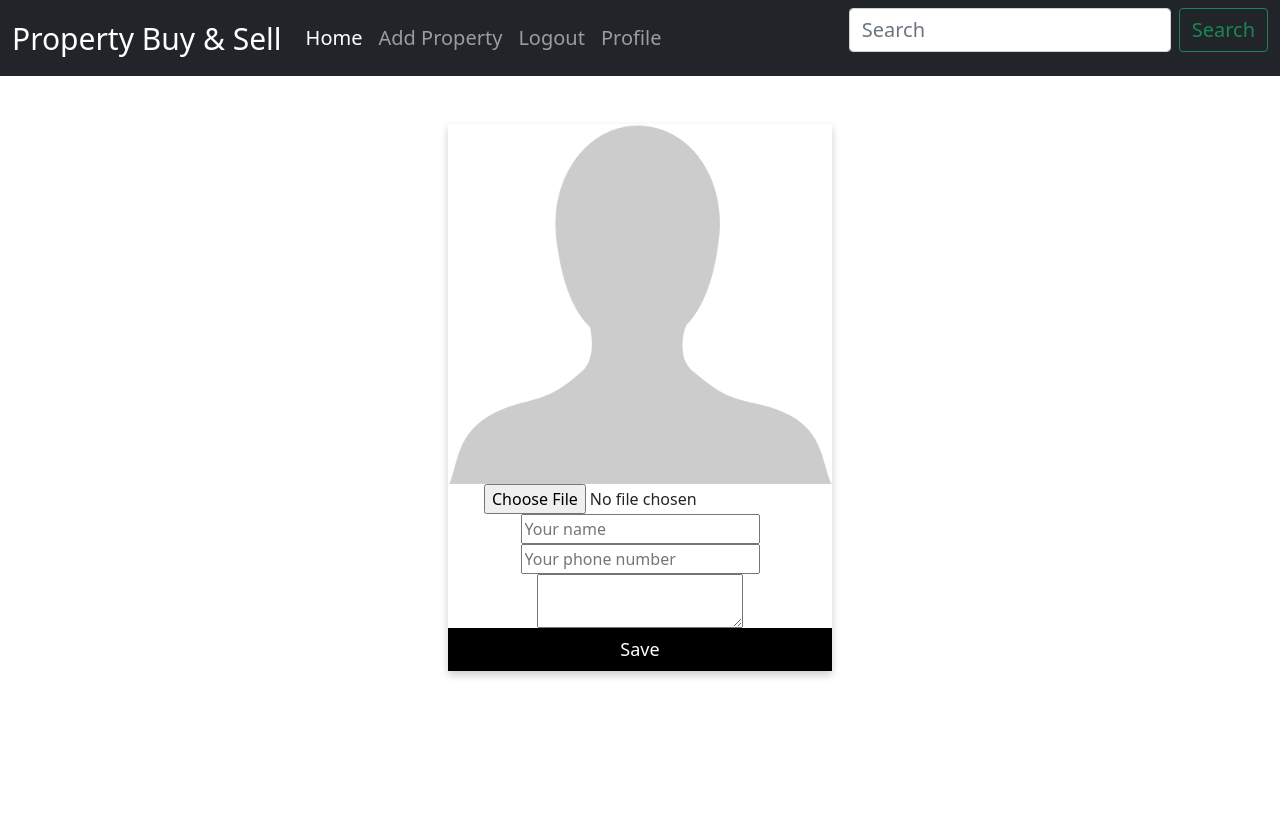
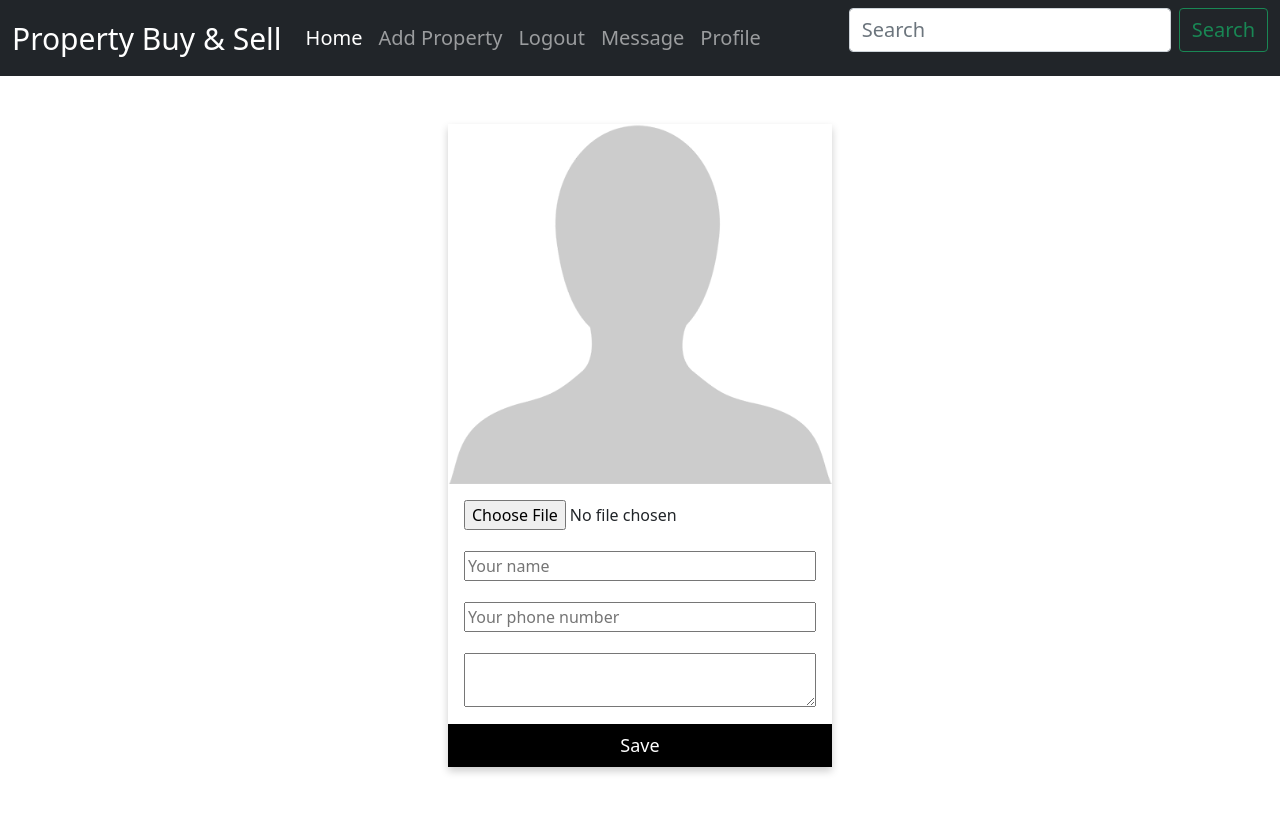
Before and after one commit to mdShakilHossainNsu2018/cse_482_project, a PHP site: the page made by views/profile/edit_profile.php in a window 1280 px wide. Before the commit the page ends 678 px from the top, so only its background shows below. Run offline with PHP 8.4, Linux system fonts and the light colour scheme; the template is opened without the code that fills it, so the values that code supplies are empty; the visitor is signed in with stand-in values (Sample User, id 1).

Commit message:
edit profile css

```diff
--- a/Session.php
+++ b/Session.php
@@ -2,6 +2,8 @@
 if (session_status() === PHP_SESSION_NONE) {
     session_start();
 }
+require_once("database/UserHelper.php");
+
 class Session
 {
 
@@ -25,6 +27,16 @@ class Session
         return null;
     }
 
+    public static function isAdmin(): bool
+    {
+       $user =  UserHelper::getUserById(self::getLoggedInUserId());
+       if ($user['is_admin'] == 1){
+           return true;
+       } else{
+           return false;
+       }
+    }
+
     public static function getLoggedInUserId(){
         if(self::isAuthenticated()){
             return $_SESSION["user_id"];
--- a/views/auth/LoginAction.php
+++ b/views/auth/LoginAction.php
@@ -3,7 +3,7 @@ if (session_status() === PHP_SESSION_NONE) {
     session_start();
 }
 require_once(getenv("ROOT")."Session.php");
-require("../../database/UserHelper.php");
+require_once("../../database/UserHelper.php");
 if(isset($_SESSION["loggedin"]) && $_SESSION["loggedin"] === true){
     echo "<script>window.location.href = `".SITE_URL."index.php`</script>";
     exit;
--- a/views/components/header/header.php
+++ b/views/components/header/header.php
@@ -45,11 +45,21 @@ require_once getenv("ROOT")."database/UserHelper.php";
 
             if (Session::isAuthenticated()){
 
+                $is_admin = Session::isAdmin();
+
+
+
                 echo '<li class="nav-item"><a class="nav-link" style="font-size:20px" href="' . SITE_URL . 'views/add_property/add_property.php">Add Property</a></li>';
 
 
                 echo '<li class="nav-item"><a class="nav-link" style="font-size:20px" href="'. SITE_URL .'views/auth/logout.php">Logout</a></li>';
+
                 //  echo '<li style="color: #DDDDDD;">'.Session::getLoggedInUsername().'</li>';
+                if ($is_admin){
+                    echo '<li class="nav-item"><a class="nav-link" style="font-size:20px" href="'. SITE_URL .'views/chat/admin_chat.php">Admin Message</a></li>';
+                } else{
+                    echo '<li class="nav-item"><a class="nav-link" style="font-size:20px" href="'. SITE_URL .'views/chat/chat.php">Message</a></li>';
+                }
 
                 echo '<li class="nav-item"><a class="nav-link" style="font-size:20px" href="'. SITE_URL .'views/profile/profile.php">Profile</a></li>';
             } else{
--- a/views/profile/edit_profile.php
+++ b/views/profile/edit_profile.php
@@ -50,12 +50,23 @@ $user = UserHelper::getUserById($user_id);
     a:hover, a:hover {
         opacity: 0.7;
     }
+
+    .edit-input{
+        display: flex;
+        flex-wrap: wrap;
+        flex-direction: column;
+        padding: 1rem;
+        justify-content: space-between;
+        height: 15rem;
+    }
+
 </style>
 <div class="profile-wrapper">
     <div class="card-profile">
         <form action="edit_profile_action.php" method="post" enctype="multipart/form-data">
             <img src="<?php echo $user['image'] == null ? SITE_URL . 'views/profile/place_holder.png' : $user['image']; ?>"
                  alt="John" style="width:100%">
+            <div class="edit-input">
                 <input type="file" name="fileToUpload" id="fileToUpload">
                 <input value="<?php echo $user['image'] ?>" type="text" name="default_image" hidden>
                 <input type="text" name="name" value="<?php echo $user['name'] ?>" placeholder="Your name">
@@ -66,6 +77,8 @@ $user = UserHelper::getUserById($user_id);
                 <textarea type="address" name="address" placeholder="Your address">
                 <?php echo $user['address'] ?>
             </textarea>
+            </div>
+
 
             <p>
                 <button class="profile-btn" type="submit">Save</button>
```
Lines whose indentation alone changed are shown as unchanged.
